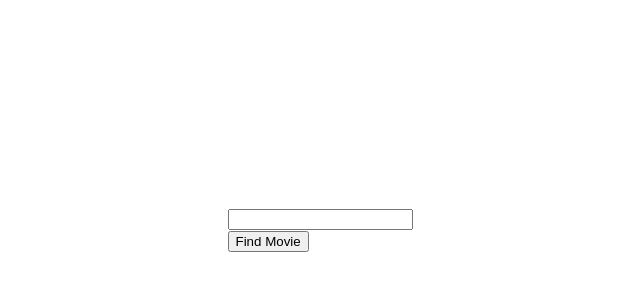
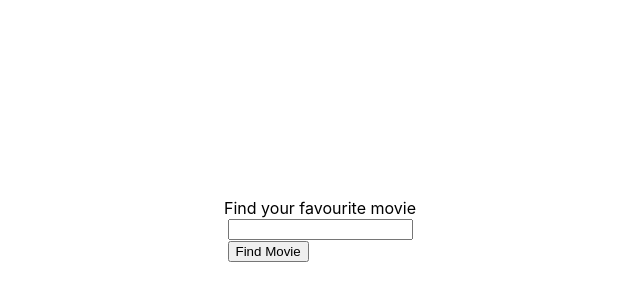
Before and after one commit to tamasstephen/find_movies, a Next.js app: page / in a window 1280 px wide. Shown: the part 170-470 px from the top of the page, without its empty margins (320-960 px from the left). Built offline with nearby package versions, Linux system fonts and the light colour scheme.

Commit message:
chore: Add  new data to details getter

```diff
--- a/component/MovieCard.tsx
+++ b/component/MovieCard.tsx
@@ -14,7 +14,7 @@ const MovieCard = ({ title, imgUrl, overview, score, fn }: Props) => {
     <div>
       <img src={imgSrc} alt={title} width={185} height={278} />
       <div>
-        <a onClick={() => fn(title)}>
+        <a onClick={() => fn(title, score, imgSrc)}>
           <h3>{title}</h3>
         </a>
         <p>{overview}</p>
--- a/pages/index.tsx
+++ b/pages/index.tsx
@@ -6,6 +6,7 @@ import styles from "../styles/Home.module.css";
 import { dataHandler } from "../data/dataHandler";
 import { Movie } from "../model/Movie";
 import MovieCard from "../component/MovieCard";
+import Header from "../component/Header";
 
 const Home: NextPage = () => {
   const [searchValue, setSearchValue] = useState("");
@@ -65,6 +66,7 @@ const Home: NextPage = () => {
       </Head>
 
       <main className={styles.main}>
+        <Header text="Find your favourite movie" />
         <form onSubmit={(event) => handleSubmit(event)}>
           <Input
             value={searchValue}
```
